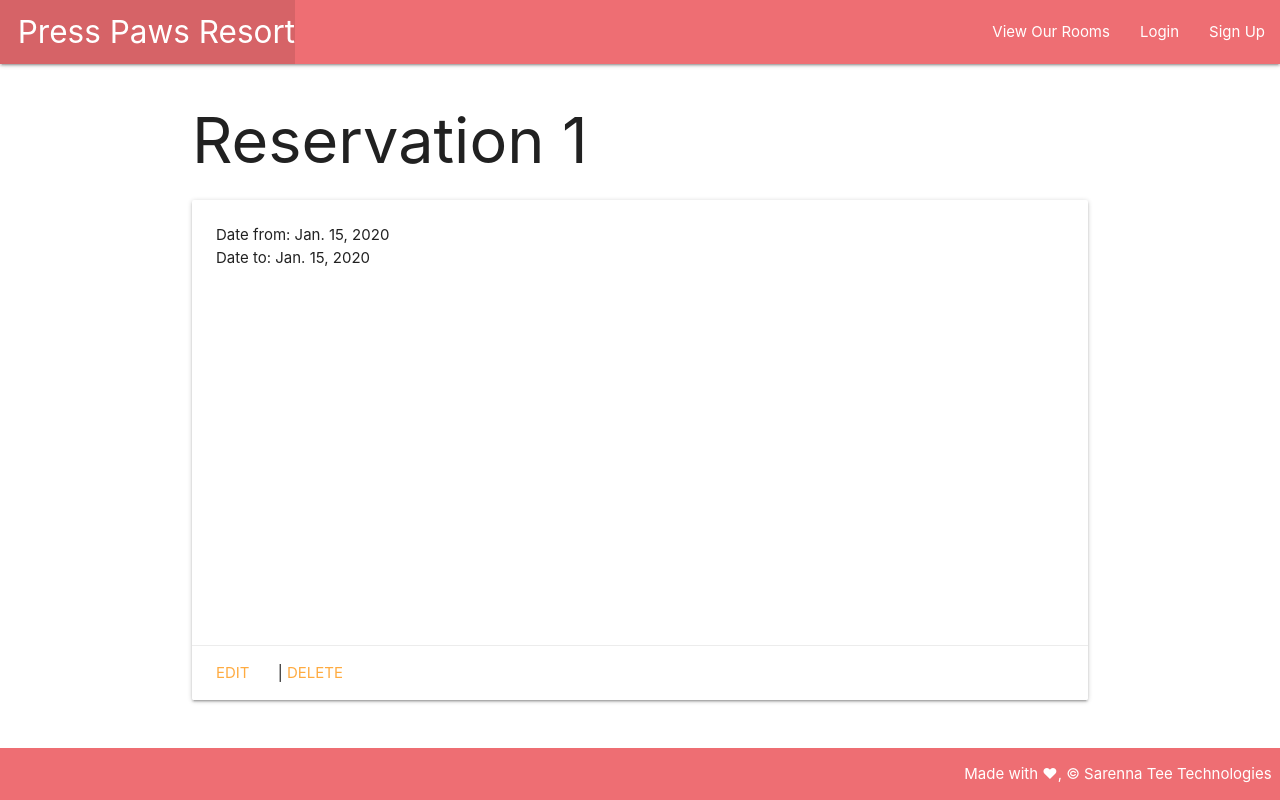
After one commit to rennerdigital/press-paws, a Django app: page /reservations/1/ in a window 1280 px wide. The commit adds this page. Run offline with Django 3.2, Linux system fonts and the light colour scheme; tables that the repository leaves empty hold one stand-in row (values such as "Sample post").

Commit message:
reservation detail page, update reservation delete reservation

```diff
--- a/main_app/models.py
+++ b/main_app/models.py
@@ -52,6 +52,9 @@ class Reservation(models.Model):
     def __str__(self):
         return f"reservation from {self.date_from} on {self.date_to}"
 
+    def get_absolute_url(self):
+        return reverse('reservation_detail', kwargs={'pk': self.id})
+
     class Meta:
         ordering = ['date_from']
 
--- /dev/null
+++ b/main_app/templates/main_app/reservation_detail.html
@@ -0,0 +1,23 @@
+{% extends 'base.html' %}
+{% block content %}
+
+<h1>Reservation {{reservation.id}}</h1>
+<div class="card large">
+    <div class="card-image waves-effect waves-block waves-light">
+        <img src="">
+    </div>
+    <div class="card-content">
+        <p>Date from: {{reservation.date_from}}</p>
+        <p>Date to: {{reservation.date_to}}</p>
+    </div>
+    <div class="card-action">
+        <a href="{% url 'edit_reservation' reservation.id %}">edit</a> |
+        <a href="{% url 'delete_reservation' reservation.id %}">delete</a>
+    </div>
+</div>
+
+
+
+
+
+{% endblock %}
--- a/main_app/templates/main_app/reservation_list.html
+++ b/main_app/templates/main_app/reservation_list.html
@@ -12,7 +12,7 @@
             <p>Date to: {{reservation.date_to}}</p>
         </div>
         <div class="card-action">
-            <a href="">Details</a>
+            <a href="{%url 'reservation_detail' reservation.id%}">Details</a>
         </div>
         </a>
     </div>
--- a/main_app/urls.py
+++ b/main_app/urls.py
@@ -12,6 +12,9 @@ urlpatterns = [
   path('reservations/', views.ReservationList.as_view(), name = 'reservation_index'),
   path('reservations/create/', views.create_reservation, name="reservation_create"),
   path('reservations/<int:room_id>/create/', views.room_create_reservation, name="room_reservation_create"),
+  path('reservations/<int:pk>/', views.ReservationDetail.as_view(), name="reservation_detail"),
+  path('reservations/<int:pk>/delete/', views.ReservationDelete.as_view(), name='delete_reservation'),
+  path('reservations/<int:pk>/edit/', views.ReservationUpdate.as_view(), name='edit_reservation'),
   path('profile/create/', views.ProfileCreate.as_view(), name='profile_create'),
   path('profile/<int:pk>/update/', views.ProfileUpdate.as_view(), name='profile_update'),
   path('profile/<int:profile_id>/add_pet/', views.add_pet, name='add_pet'),
--- a/main_app/views.py
+++ b/main_app/views.py
@@ -90,6 +90,10 @@ def create_reservation(request):
 class ReservationList(ListView):
     model = Reservation
 
+class ReservationDetail(DetailView):
+    model = Reservation
+    success_url = '/reservations/'
+
 def room_create_reservation(request, room_id):
   if request.method == 'POST':
     form = ReservatonRoomForm(request.POST)
@@ -104,3 +108,13 @@ def room_create_reservation(request, room_id):
   form = ReservatonRoomForm()
   room = Room.objects.get(id=room_id)
   return render(request, 'main_app/reservation_form.html', {'form': form, 'room': room})
+
+
+class ReservationUpdate(UpdateView):
+  model = Reservation
+  fields = ['date_from', 'date_to', 'number_of_guests', 'number_of_pets', 'number_of_nights']
+  # success_url = '/reservations/'
+
+class ReservationDelete(DeleteView):
+  model = Reservation
+  success_url = '/reservations/'
```
Also changed, not shown: main_app/templates/main_app/reservation_confirm_delete.html (added, +13 -0 lines).
